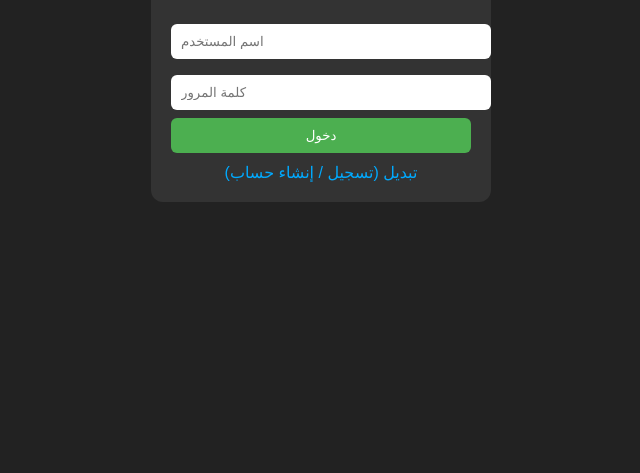
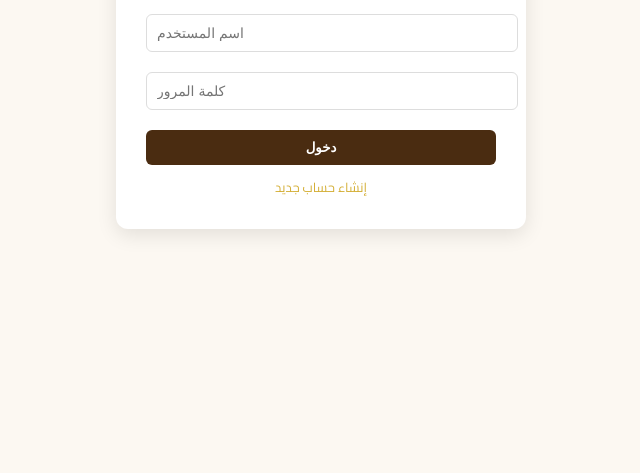
Before and after one commit to workgrpro-s/chocolate-project, a plain HTML site: page login.html in a window 1280 px wide. Shown: the part 343-816 px from the top of the page, without its empty margins (319-959 px from the left). Drawn offline with Linux system fonts and the light colour scheme.

Commit message:
Update login.html

```diff
--- a/login.html
+++ b/login.html
@@ -1,58 +1,81 @@
 <!DOCTYPE html>
-<html>
+<html lang="ar">
 <head>
 <meta charset="UTF-8">
 <title>تسجيل الدخول</title>
 
+<link href="https://fonts.googleapis.com/css2?family=Cairo&display=swap" rel="stylesheet">
+
 <style>
-body{
-  font-family: Arial;
-  background:#222;
-  display:flex;
-  justify-content:center;
-  align-items:center;
-  height:100vh;
-  color:white;
+:root {
+    --main-color: #4a2c11;
+    --secondary-color: #d4af37;
+    --bg-color: #fcf8f2;
 }
 
-.box{
-  background:#333;
-  padding:20px;
-  border-radius:12px;
-  width:300px;
+body {
+    margin: 0;
+    font-family: 'Cairo', sans-serif;
+    background: var(--bg-color);
+    display: flex;
+    justify-content: center;
+    align-items: center;
+    height: 100vh;
 }
 
-input{
-  width:100%;
-  padding:10px;
-  margin:8px 0;
-  border:none;
-  border-radius:6px;
+.login-box {
+    background: white;
+    width: 350px;
+    padding: 30px;
+    border-radius: 12px;
+    box-shadow: 0 6px 20px rgba(0,0,0,0.1);
+    text-align: center;
+    border-top: 5px solid var(--secondary-color);
 }
 
-button{
-  width:100%;
-  padding:10px;
-  background:#4CAF50;
-  color:white;
-  border:none;
-  border-radius:6px;
-  cursor:pointer;
+.login-box h2 {
+    color: var(--main-color);
+    margin-bottom: 20px;
 }
 
-.switch{
-  margin-top:10px;
-  text-align:center;
-  color:#00aaff;
-  cursor:pointer;
+.login-box input {
+    width: 100%;
+    padding: 10px;
+    margin: 10px 0;
+    border: 1px solid #ddd;
+    border-radius: 6px;
+    font-size: 14px;
+}
+
+.login-box button {
+    width: 100%;
+    padding: 10px;
+    background: var(--main-color);
+    color: white;
+    border: none;
+    border-radius: 6px;
+    cursor: pointer;
+    font-weight: bold;
+    margin-top: 10px;
+}
+
+.login-box button:hover {
+    background: #3a220d;
+}
+
+.switch {
+    margin-top: 10px;
+    font-size: 13px;
+    color: var(--secondary-color);
+    cursor: pointer;
 }
 </style>
 </head>
 
 <body>
 
-<div class="box">
-<h2 id="title">تسجيل دخول</h2>
+<div class="login-box">
+    <h2 id="title">تسجيل الدخول</h2>
 
     <input id="user" placeholder="اسم المستخدم">
     <input id="pass" type="password" placeholder="كلمة المرور">
@@ -60,19 +83,20 @@ button{
     <button onclick="login()">دخول</button>
 
     <div class="switch" onclick="toggle()">
-تبديل (تسجيل / إنشاء حساب)
+        إنشاء حساب جديد
     </div>
 </div>
 
 <script>
 let isLogin = true;
 
+// تخزين المستخدمين
 let users = JSON.parse(localStorage.getItem("users")) || [];
 
 function toggle(){
     isLogin = !isLogin;
     document.getElementById("title").innerText =
-    isLogin ? "تسجيل دخول" : "إنشاء حساب";
+        isLogin ? "تسجيل الدخول" : "إنشاء حساب";
 }
 
 function login(){
@@ -93,9 +117,8 @@ function login(){
             localStorage.setItem("role","client");
             window.location.href = "index.html";
         } else {
-      alert("خطأ في البيانات");
+            alert("بيانات غير صحيحة");
         }
-
     } else {
         users.push({user, pass});
         localStorage.setItem("users", JSON.stringify(users));
```
Lines whose indentation alone changed are shown as unchanged.
